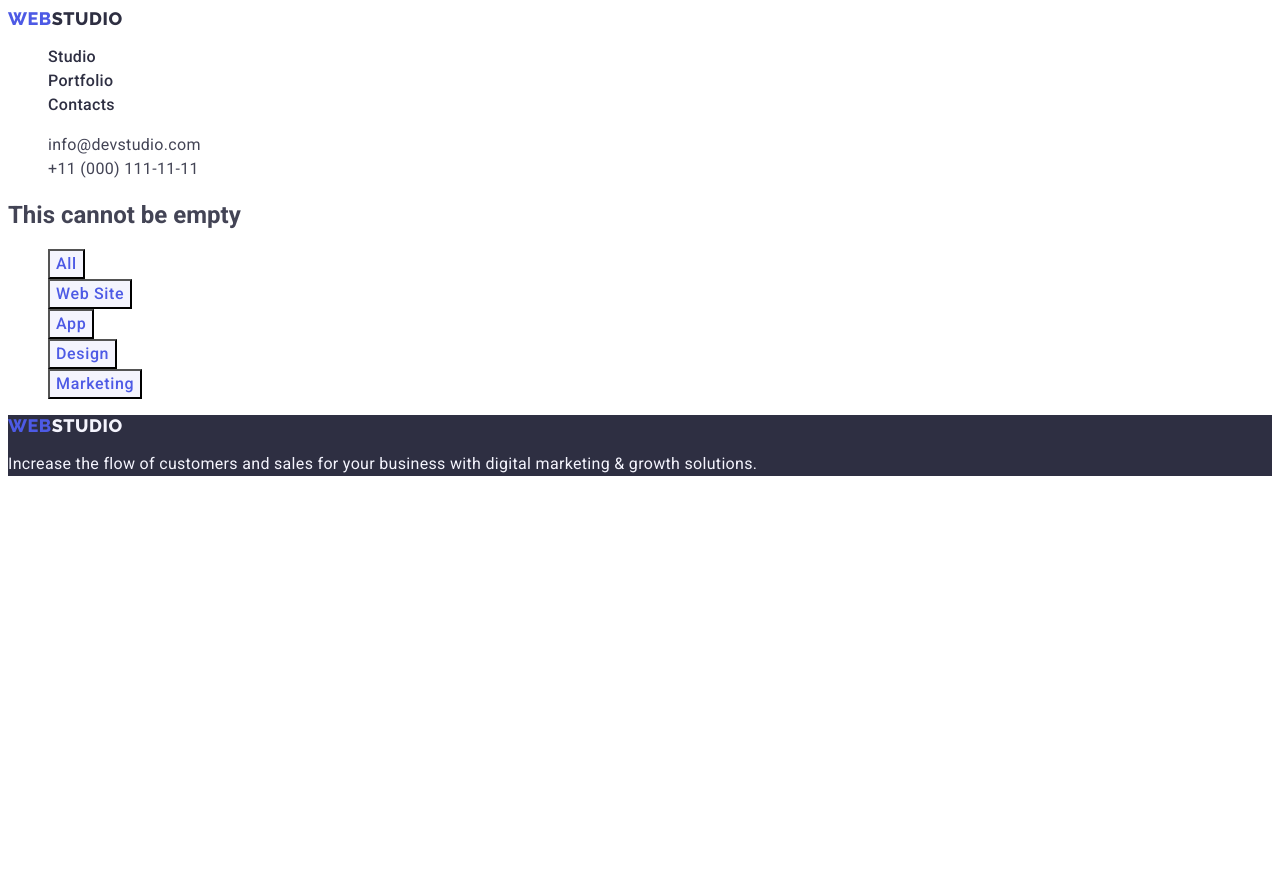
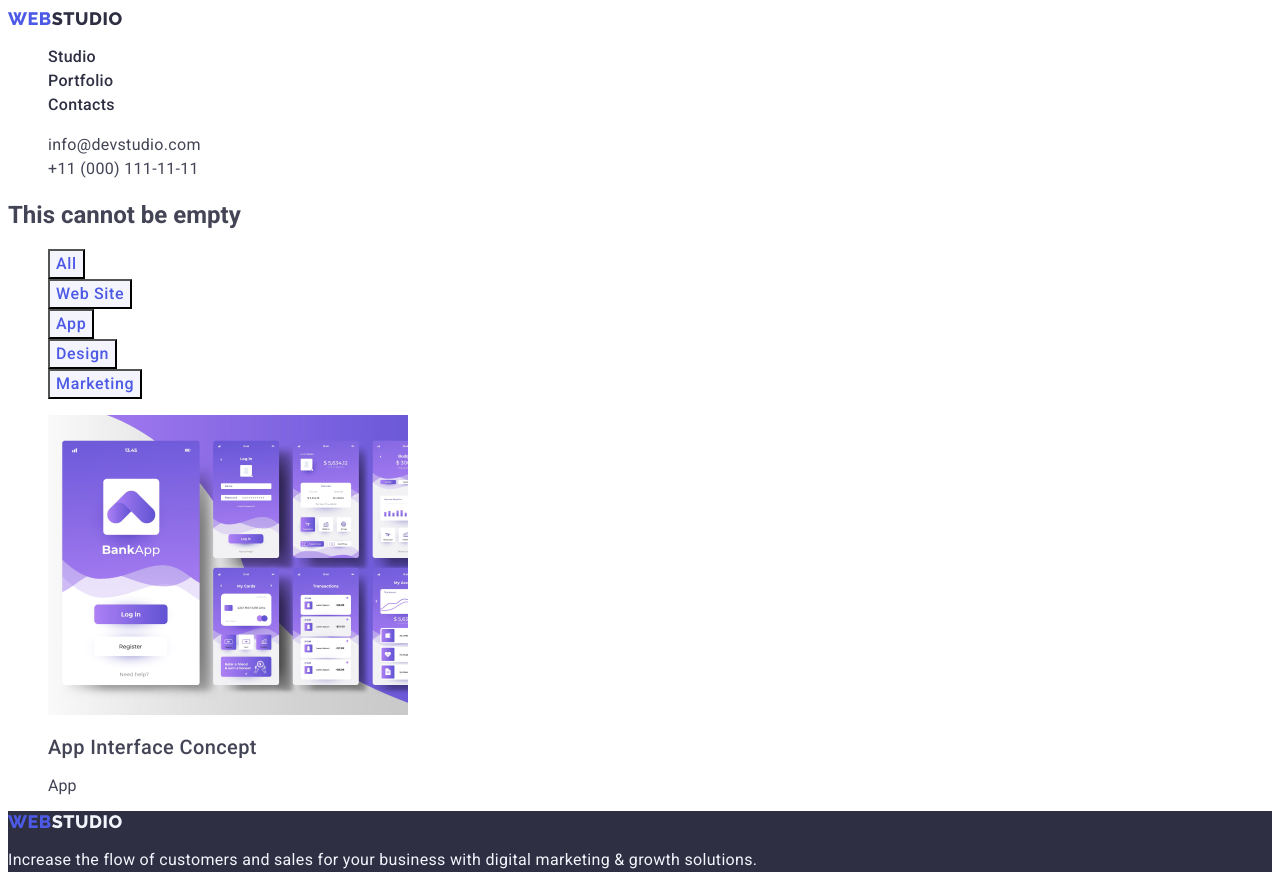
Before and after one commit to LinckyLloyd/goit-markup-hw-02, a plain HTML site: page portfolio.html in a window 1280 px wide. Before the commit the page ends 800 px from the top, so only its background shows below. Drawn offline with Linux system fonts and the light colour scheme.

Commit message:
Portfolio Images

```diff
--- a/css/styles.css
+++ b/css/styles.css
@@ -223,3 +223,11 @@ body{
 .portfolio-footerinside-logo{
     color: #f4f4fd;
 }
+
+.portfolio-header {
+    font-weight: 500;
+    font-size: 20px;
+    line-height: 1.2;
+    letter-spacing: 0.02em;
+    color: var(----navy-blue);
+}
--- a/portfolio.html
+++ b/portfolio.html
@@ -36,7 +36,8 @@
         </li>
       </ul>
     </address>
-  </header><!-- Main -->
+  </header>
+  <!-- Main -->
   <main>
     <section>
       <h1>This cannot be empty</h1>
@@ -47,6 +48,16 @@
         <li><button class="portfolioallbutton" type="button">Design</button></li>
         <li><button class="portfolioallbutton" type="button">Marketing</button></li>
       </ul>
+      <!-- images area -->
+      <ul class="liststyle">
+        <a class="portfoliostye link" href="./index.html"></a>
+        <li>
+          <img src="./images/p1.jpg" alt="BankApp" width="360">
+          <h2 class="portfolio-header">App Interface Concept</h2>
+          <p>App</p>
+        </li>
+
+      </ul>
     </section>
   </main>
   <footer class="portfolio-footer">
```
Also changed, not shown: index.html (+2 -1 lines).
